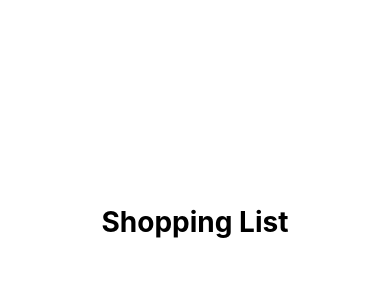
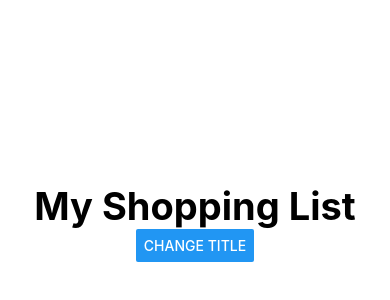
Before and after one commit to frnkhakim/ShoppingList, a React Native app: screen / in a window 390 px wide. Shown: the part 200-500 px from the top of the page. Built offline with nearby package versions, Linux system fonts and the light colour scheme.

Commit message:
feat: implement HomeScreen with title management and input component

```diff
--- /dev/null
+++ b/src/components/ShoppingInput.tsx
@@ -0,0 +1,9 @@
+import { View } from "react-native";
+
+export default function ShoppingInput() {
+    return (
+        <View>
+
+        </View>
+    );
+}
--- /dev/null
+++ b/src/components/Title.tsx
@@ -0,0 +1,16 @@
+import { Text, StyleSheet } from "react-native";
+
+type TitleProps = {
+  text: string;
+};
+
+export default function Title({ text }: TitleProps) {
+  return <Text style={styles.title}>{text}</Text>;
+}
+
+const styles = StyleSheet.create({
+  title: {
+    fontSize: 38,
+    fontWeight: "bold",
+  },
+});
--- a/src/screens/HomeScreen.tsx
+++ b/src/screens/HomeScreen.tsx
@@ -1,10 +1,28 @@
 import React from 'react';
 import { View, Text, StyleSheet } from 'react-native';
+import Title from "../components/title";
+import { useState } from "react";
+import { Button } from "react-native";
+import ShoppingInput from "../components/ShoppingInput";
 
 export default function HomeScreen() {
+
+    const [title, setTitle] = useState("My Shopping List");
+
   return (
     <View style={styles.container}>
-      <Text style={styles.title}>Shopping List</Text>
+      <Title text={title} />
+      <ShoppingInput />
+      <Button
+        title="Change Title"
+       onPress={() => {
+        if (title === "My Shopping List") {
+            setTitle("Weekend Groceries");
+        } else {
+            setTitle("My Shopping List");
+        }
+    }} />
+
     </View>
   );
 }
@@ -15,8 +33,4 @@ const styles = StyleSheet.create({
     justifyContent: 'center',
     alignItems: 'center',
   },
-  title: {
-    fontSize: 28,
-    fontWeight: 'bold',
-  },
 });
```
